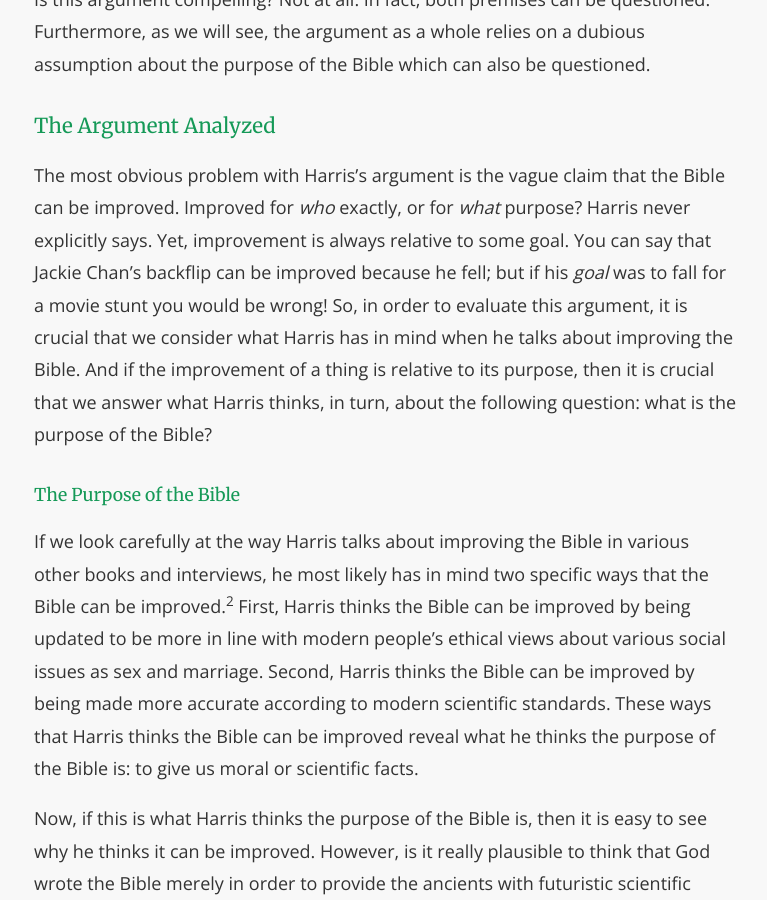
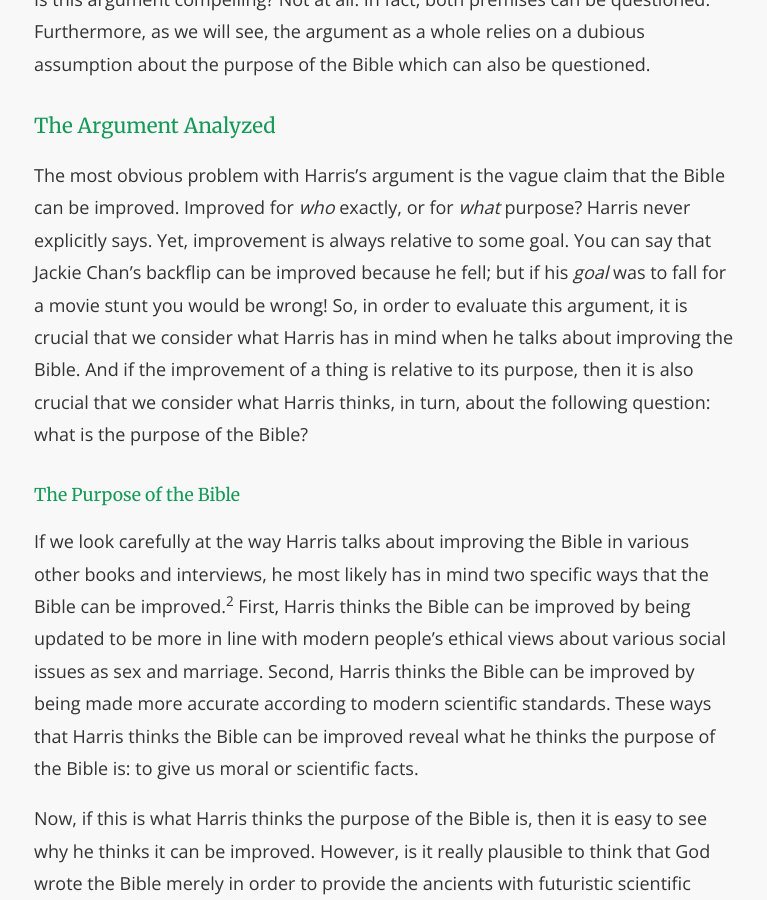
Before and after one commit to second-breakfast/second-breakfast.github.io, a Jekyll site: the page built from _posts/2019-01-09-sam-harris-bible.markdown, in a window 1280 px wide and 900 px high, scrolled down 1744 px. Shown: the whole window, without its empty margins (254-1021 px from the left). Built offline with Jekyll 4.4.1, drawn with Linux system fonts in a browser that asks for light colours.

Commit message:
Update Sam Harris post

```diff
--- a/_posts/2019-01-09-sam-harris-bible.markdown
+++ b/_posts/2019-01-09-sam-harris-bible.markdown
@@ -30,7 +30,7 @@ Is this argument compelling? Not at all. In fact, both premises can be questione
 
 ### The Argument Analyzed
 
-The most obvious problem with Harris's argument is the vague claim that the Bible can be improved. Improved for *who* exactly, or for *what* purpose? Harris never explicitly says. Yet, improvement is always relative to some goal. You can say that Jackie Chan's backflip can be improved because he fell; but if his *goal* was to fall for a movie stunt you would be wrong! So, in order to evaluate this argument, it is crucial that we consider what Harris has in mind when he talks about improving the Bible. And if the improvement of a thing is relative to its purpose, then it is crucial that we answer what Harris thinks, in turn, about the following question: what is the purpose of the Bible?
+The most obvious problem with Harris's argument is the vague claim that the Bible can be improved. Improved for *who* exactly, or for *what* purpose? Harris never explicitly says. Yet, improvement is always relative to some goal. You can say that Jackie Chan's backflip can be improved because he fell; but if his *goal* was to fall for a movie stunt you would be wrong! So, in order to evaluate this argument, it is crucial that we consider what Harris has in mind when he talks about improving the Bible. And if the improvement of a thing is relative to its purpose, then it is also crucial that we consider what Harris thinks, in turn, about the following question: what is the purpose of the Bible?
 
 #### The Purpose of the Bible
 If we look carefully at the way Harris talks about improving the Bible in various other books and interviews, he most likely has in mind two specific ways that the Bible can be improved.<sup>2</sup> First, Harris thinks the Bible can be improved by being updated to be more in line with modern people's ethical views about various social issues as sex and marriage. Second, Harris thinks the Bible can be improved by being made more accurate according to modern scientific standards. These ways that Harris thinks the Bible can be improved reveal what he thinks the purpose of the Bible is: to give us moral or scientific facts.
```
